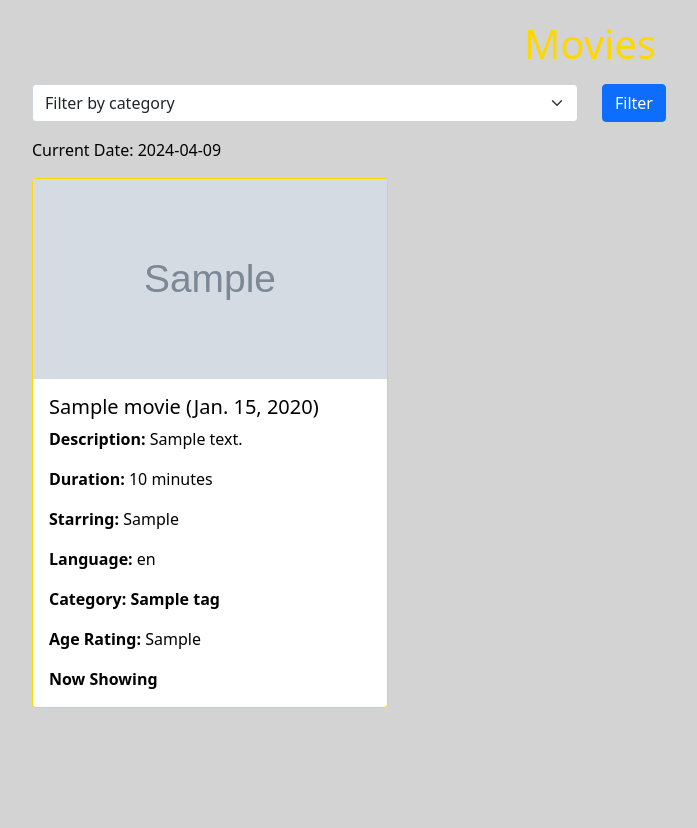
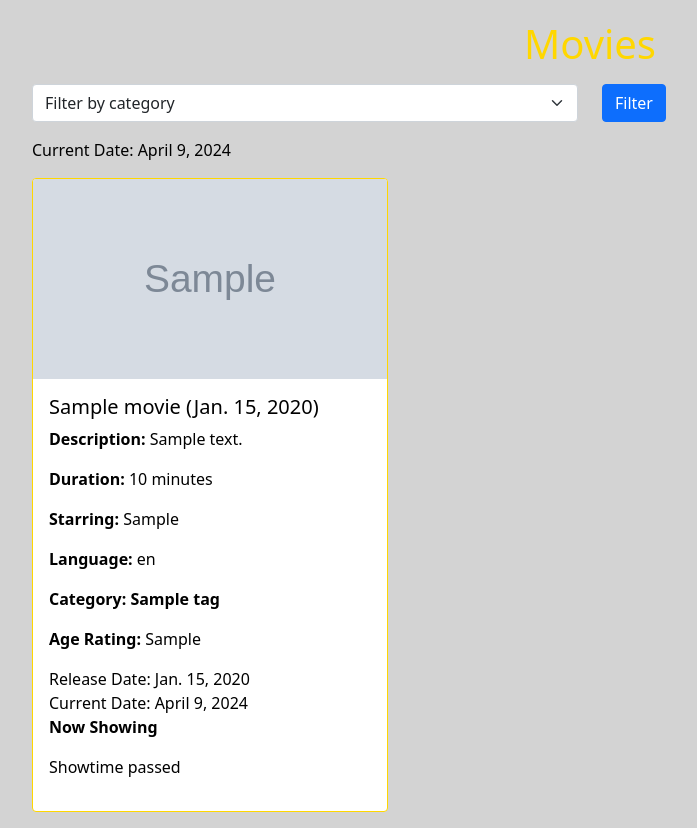
Before and after one commit to karan0412/CS415_WatchIt, a Django app: page /movies/ in a window 1280 px wide. Shown: the whole page, without its empty margins (50-747 px from the left). Before the commit the page ends 708 px from the top, so only its background shows below. Run offline with Django 4.2, Linux system fonts and the light colour scheme; tables that the repository leaves empty hold one stand-in row (values such as "Sample post"); grey boxes marked "Sample" are stand-in pictures; parts of the project's set-up code (start-up, migrations or seed data) failed here and were passed over.

Commit message:
Fixed now showing coming soon and added show times to compensate a feature

```diff
--- a/CS415_Project/CS415/WatchIt/admin.py
+++ b/CS415_Project/CS415/WatchIt/admin.py
@@ -13,3 +13,4 @@ admin.site.register(models.Seat)
 admin.site.register(models.Movie)
 admin.site.register(models.Tag)
 admin.site.register(models.Booking)
+admin.site.register(models.Showtime)
--- a/CS415_Project/CS415/WatchIt/models.py
+++ b/CS415_Project/CS415/WatchIt/models.py
@@ -3,6 +3,8 @@ from django.contrib.auth.models import User
 from string import ascii_uppercase
 from django.db import models
 from django.db import transaction
+from django.utils import timezone
+
 
 
 class Tag(models.Model):
@@ -10,6 +12,15 @@ class Tag(models.Model):
 
      def __str__(self):
             return self.name
+
+class CinemaHall(models.Model):
+    cinema_type = models.CharField(max_length=100, null=True, blank=True)
+    num_rows = models.IntegerField(null=True, blank=True)
+    num_cols = models.IntegerField(null=True, blank=True)
+
+    def save(self, *args, **kwargs):
+        super().save(*args, **kwargs)
+        Seat.generate_seats(self)
 
 class Movie(models.Model):
     title = models.CharField(max_length=255, null=True, blank=True)
@@ -19,20 +30,27 @@ class Movie(models.Model):
     release_date = models.DateField(null=True, blank=True)
     language = models.CharField(max_length=100, null=True, blank=True)
     ageRating = models.CharField(max_length=10, null=True, blank=True)
+    cinemaHall = models.ForeignKey(CinemaHall, on_delete=models.SET_NULL, null=True)
     image = models.ImageField(upload_to='movie_images/', blank=True, null=True)
     tags = models.ManyToManyField(Tag, related_name='tags')
 
     def __str__(self):
                 return self.title
 
-class CinemaHall(models.Model):
-    cinema_type = models.CharField(max_length=100, null=True, blank=True)
-    num_rows = models.IntegerField(null=True, blank=True)
-    num_cols = models.IntegerField(null=True, blank=True)
+from django.db import models
+from django.utils import timezone
 
-    def save(self, *args, **kwargs):
-        super().save(*args, **kwargs)
-        Seat.generate_seats(self)
+class Showtime(models.Model):
+    movie = models.ForeignKey(Movie, on_delete=models.CASCADE, related_name='showtimes')
+    cinema_hall = models.ForeignKey(CinemaHall, on_delete=models.CASCADE, related_name='showtimes')
+    showtime = models.DateTimeField()
+
+    @property
+    def is_future_showtime(self):
+        return self.showtime > timezone.now()
+
+    def __str__(self):
+        return f"{self.movie.title} in {self.cinema_hall.cinema_type} at {self.showtime}"
 
 
 class Seat(models.Model):
--- a/CS415_Project/CS415/WatchIt/templates/movie_list.html
+++ b/CS415_Project/CS415/WatchIt/templates/movie_list.html
@@ -52,7 +52,7 @@
             </div>
         </form>
         <div class="row">
-            {% now "Y-m-d" as now %}
+            {% comment %} {% now "Y-m-d" as now %} {% endcomment %}
             <p>Current Date: {{ now }}</p>
             {% for movie in movies %}
             <div class="col-md-4">
@@ -71,12 +71,26 @@
                         <p class="card-text"><strong>Category: {% for tag in movie.tags.all %}{{ tag.name }}{% if not forloop.last %}, {% endif %}{% endfor %}</strong></p>
                         <p class="card-text"><strong>Age Rating:</strong> {{ movie.ageRating }}</p>
 
+                        <!-- Inside your for loop for movies -->
+                        Release Date: {{ movie.release_date }}<br>
+                        Current Date: {{ now }}
+
+
                         {% if movie.release_date > now %}
                             <p class="card-text"><strong>Coming Soon</strong></p>
                         {% else %}
                             <p class="card-text"><strong>Now Showing</strong></p>
                         {% endif %}
 
+                        {% for showtime in movie.showtimes.all %}
+                            {% if showtime.is_future_showtime %}
+                                <a href="{% url 'selectTickets' cinema_hall_id=showtime.cinema_hall.id %}">
+                                    <button class="btn btn-primary">Book Now for {{ showtime.showtime|date:"DATE_FORMAT" }}</button>
+                                </a>
+                            {% else %}
+                                <p>Showtime passed</p>
+                            {% endif %}
+                        {% endfor %}
                     </div>
                 </div>
             </div>
--- a/CS415_Project/CS415/WatchIt/views.py
+++ b/CS415_Project/CS415/WatchIt/views.py
@@ -8,7 +8,7 @@ from django.contrib.auth import authenticate, login, logout
 from django.contrib.auth.decorators import login_required
 import re
 from django.http import JsonResponse
-from .models import Seat, Booking, CinemaHall, Movie, Tag
+from .models import Seat, Booking, CinemaHall, Movie, Tag, Showtime
 from django.http import JsonResponse
 from django.db import transaction
 from django.http import HttpResponseRedirect
@@ -112,7 +112,7 @@ def movie_list(request):
     else:
         movies = Movie.objects.all()
 
-    now = datetime.now().strftime("%Y-%m-%d")
+    now = timezone.now().date()
 
     return render(request, 'movie_list.html', {
         'movies': movies,
```
Also changed, not shown: CS415_Project/CS415/WatchIt/migrations/0023_movie_cinemahall.py (added), CS415_Project/CS415/WatchIt/migrations/0024_showtime.py (added), CS415_Project/CS415/media/movie_images/fc0832e1-a55d-4959-94e5-6ea78c04ab58_1.jpg (added), CS415_Project/CS415/media/movie_images/images.jpeg (added).
